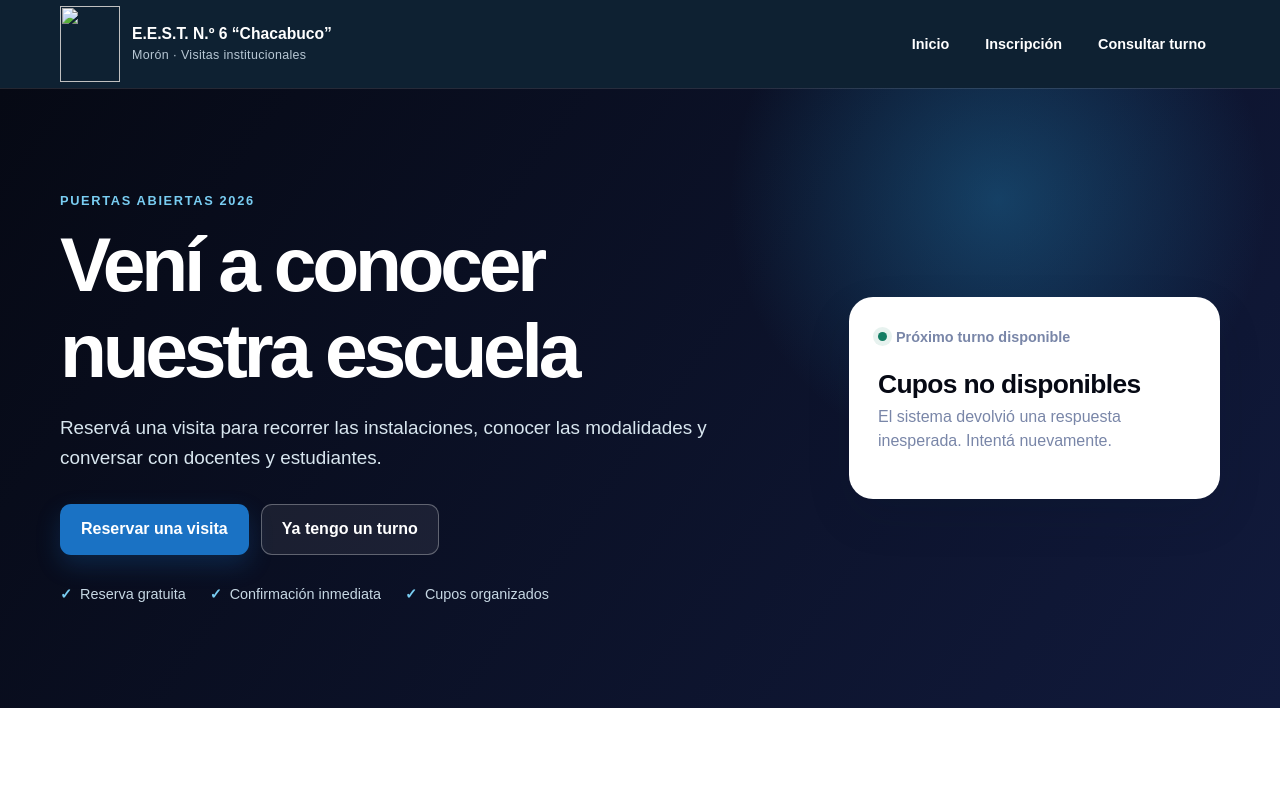
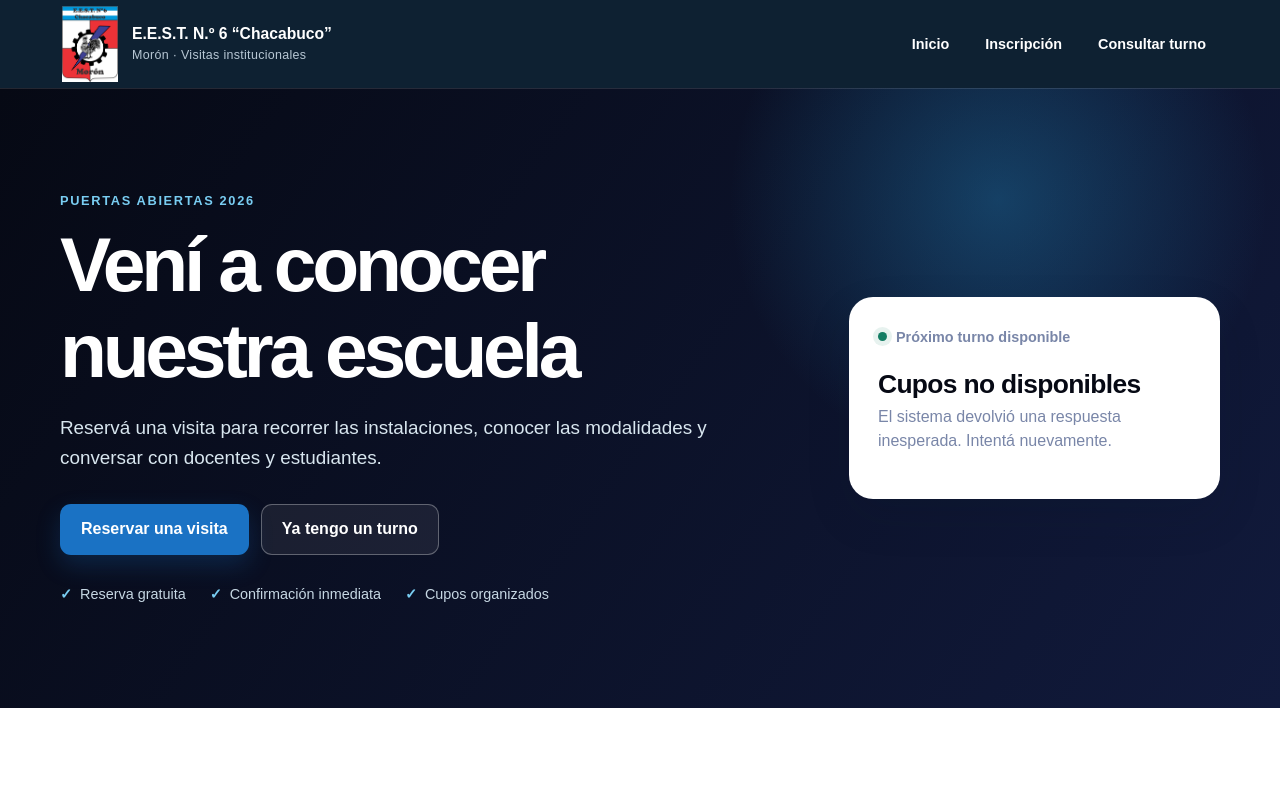
Before and after one commit to JMChaves94/visitas-eest6, a website: page index.html in a window 1280 px wide. Shown: the top 797 px of the page. Drawn offline with Linux system fonts and the light colour scheme; no server answers.

Commit message:
nombre del icono corregido

```diff
--- a/index.html
+++ b/index.html
@@ -14,7 +14,7 @@
   <header class="site-header">
     <div class="shell header-inner">
       <a class="brand" href="#inicio" aria-label="Inicio de Visitas EEST 6">
-        <span class="brand-logo" aria-hidden="true"><img src="assets/logo-eest6.png" alt=""></span>
+        <span class="brand-logo" aria-hidden="true"><img src="assets/logo.jpeg" alt=""></span>
         <span>
           <strong>E.E.S.T. N.º 6 “Chacabuco”</strong>
           <small>Morón · Visitas institucionales</small>
```
